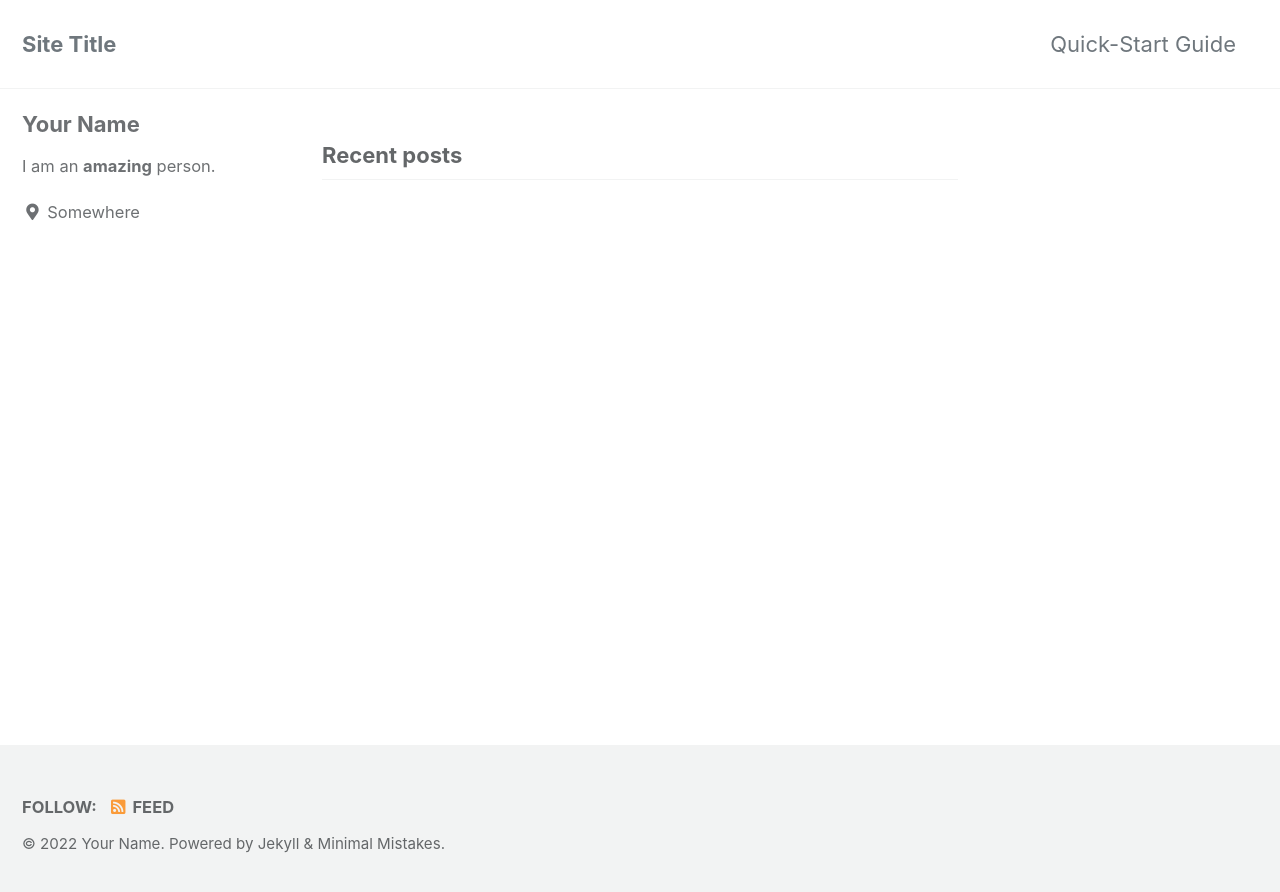
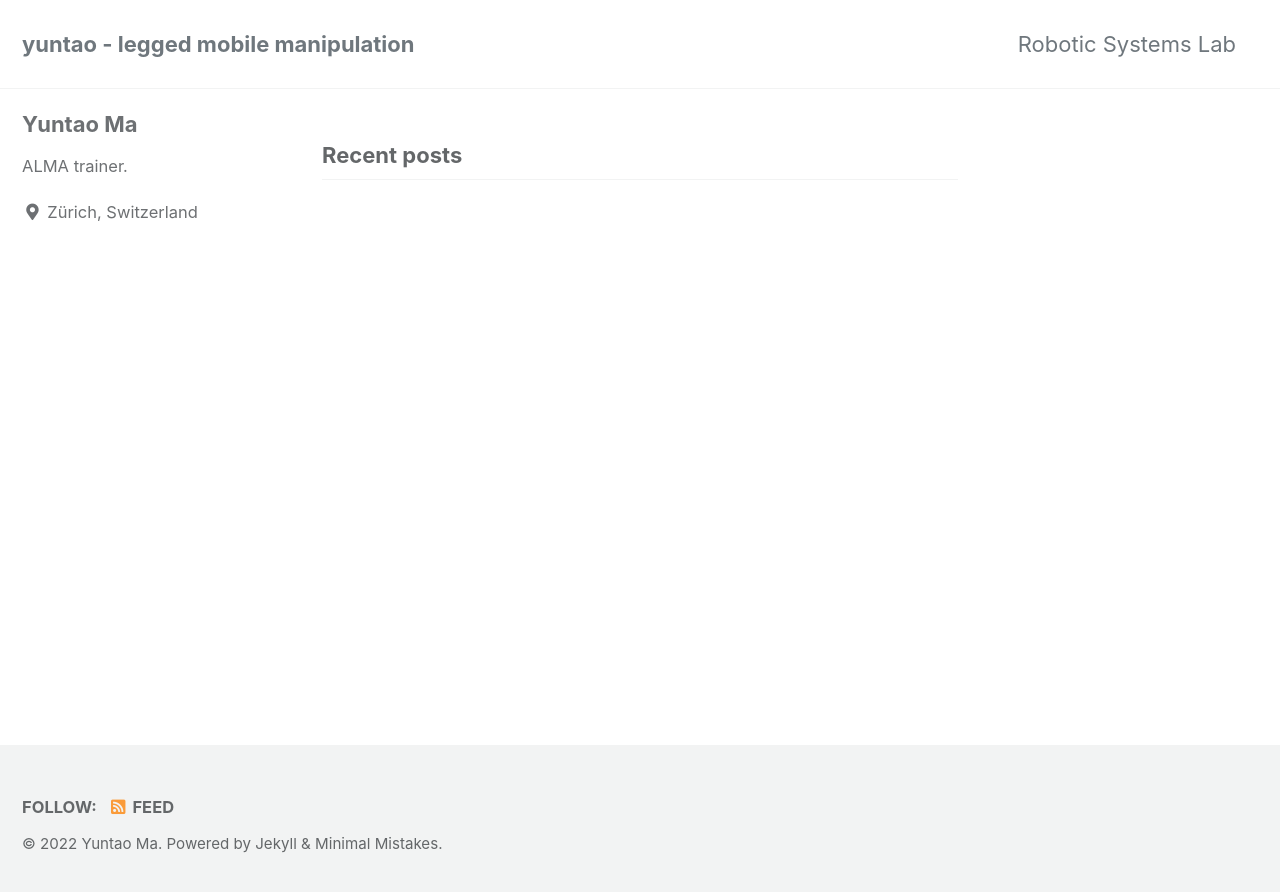
Before and after one commit to articuno144/articuno144.github.io, a Jekyll site: the page built from index.html, in a window 1280 px wide. Shown: the top 892 px of the page. Built offline with Jekyll 4.4.1, drawn with Linux system fonts in a browser that asks for light colours; cached includes are drawn as plain includes; the list of posts is cut into pages by our own code.

Commit message:
config updates

```diff
--- a/_config.yml
+++ b/_config.yml
@@ -16,11 +16,11 @@ minimal_mistakes_skin    : "default" # "air", "aqua", "contrast", "dark", "dirt"
 
 # Site Settings
 locale                   : "en-US"
-title                    : "Site Title"
+title                    : "yuntao - legged mobile manipulation"
 title_separator          : "-"
 subtitle                 : # site tagline that appears below site title in masthead
-name                     : "Your Name"
-description              : "An amazing website."
+name                     : "Yuntao Ma"
+description              : "A blank website."
 url                      : # the base hostname & protocol for your site e.g. "https://mmistakes.github.io"
 baseurl                  : # the subpath of your site, e.g. "/blog"
 repository               : # GitHub username/repo-name e.g. "mmistakes/minimal-mistakes"
@@ -104,10 +104,10 @@ analytics:
 
 # Site Author
 author:
-  name             : "Your Name"
+  name             : "Yuntao Ma"
   avatar           : # path of avatar image, e.g. "/assets/images/bio-photo.jpg"
-  bio              : "I am an **amazing** person."
-  location         : "Somewhere"
+  bio              : "ALMA trainer."
+  location         : "Zürich, Switzerland"
   email            :
   links:
     - label: "Email"
```
Also changed, not shown: _data/navigation.yml (+4 -4 lines).
